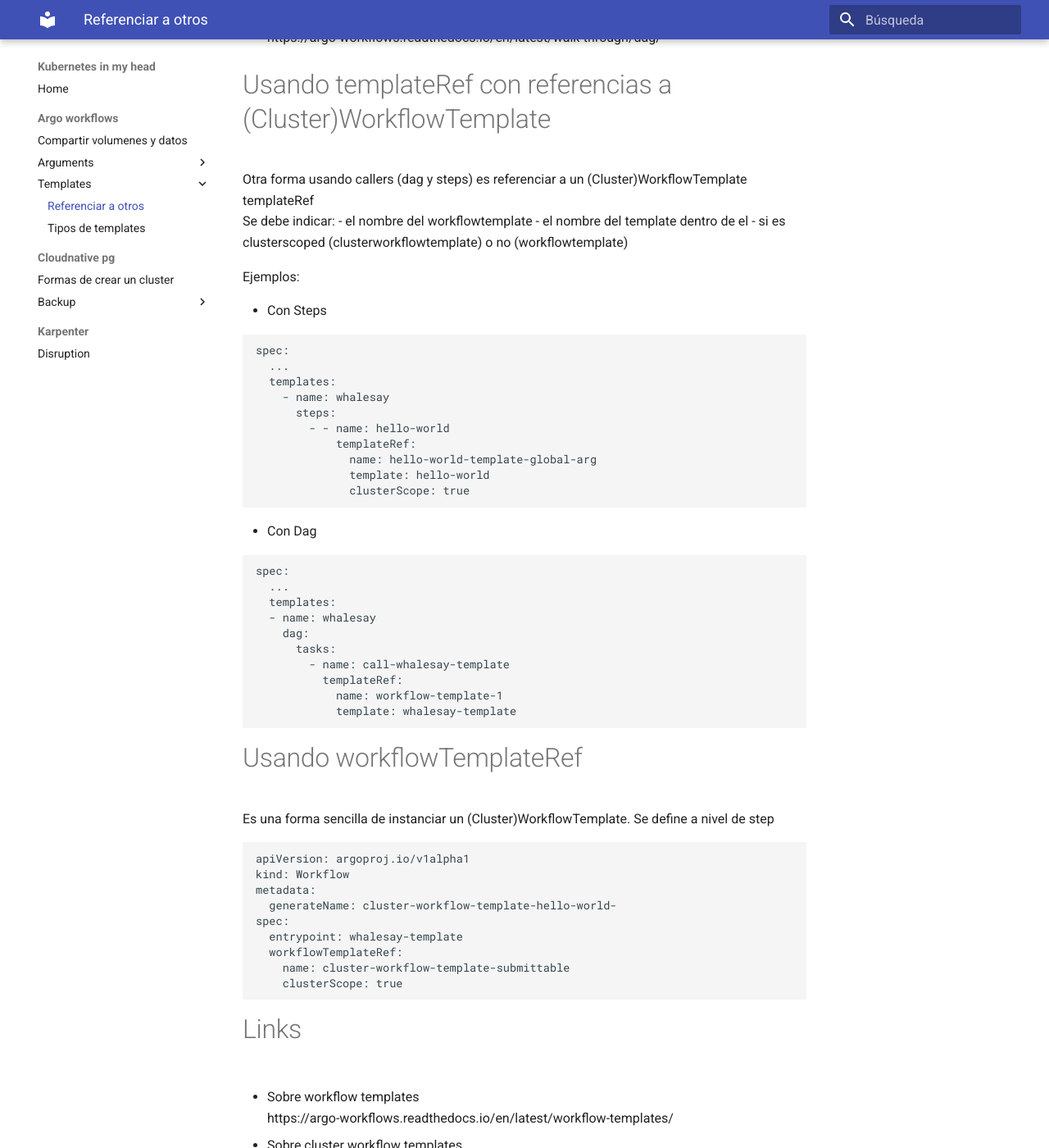
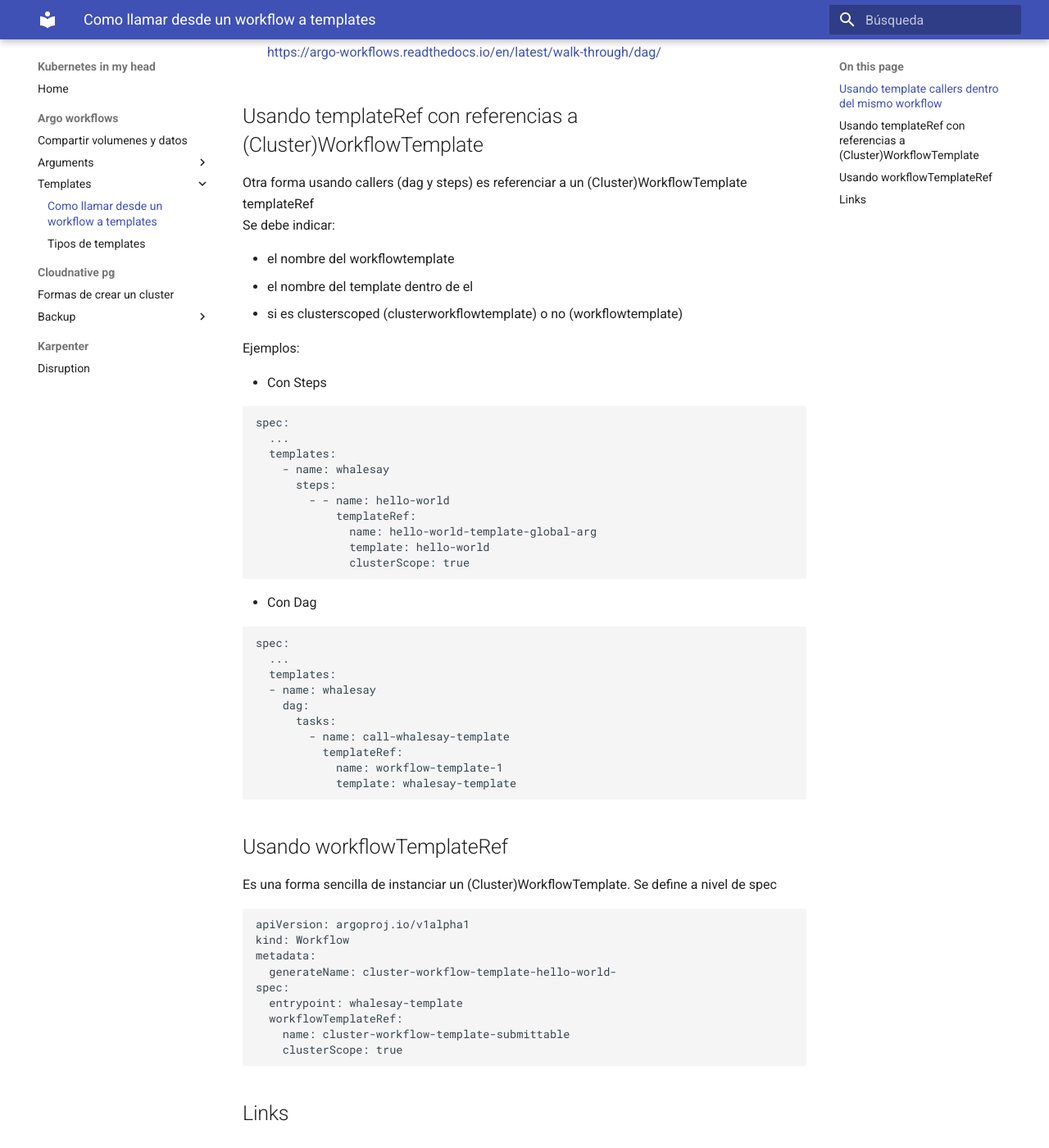
Before and after one commit to jorgelon/kubernetesinmyhead.net, an MkDocs documentation site: the page built from docs/argo-workflows/templates/referenciar-a-otros.md, in a window 1280 px wide and 1400 px high, scrolled down 471 px. Shown: the whole window at 82% size. Built offline with MkDocs 1.6.1 and Material for MkDocs 9.7.7, drawn with Linux system fonts in a browser that asks for light colours; some of the changed text lies outside the part shown.

Commit message:
better format

````diff
--- a/docs/argo-workflows/templates/referenciar-a-otros.md
+++ b/docs/argo-workflows/templates/referenciar-a-otros.md
@@ -1,32 +1,32 @@
+# Como llamar desde un workflow a templates
 
 Un workflow puede incluir templates que llaman a otro templates, usando los template callers (dag y steps)
 
-
-# Usando template callers dentro del mismo workflow
+## Usando template callers dentro del mismo workflow
 
 Mediante dag y steps se puede llamar a otros templates definidos en el mismo workflow.
 Para ello se define la template referenciables, y luego es llamada desde el caller
 
 - Steps
-https://argo-workflows.readthedocs.io/en/latest/walk-through/steps/
+<https://argo-workflows.readthedocs.io/en/latest/walk-through/steps/>
 
 - Dag
-https://argo-workflows.readthedocs.io/en/latest/walk-through/dag/
+<https://argo-workflows.readthedocs.io/en/latest/walk-through/dag/>
 
-
-# Usando templateRef con referencias a (Cluster)WorkflowTemplate
+## Usando templateRef con referencias a (Cluster)WorkflowTemplate
 
 Otra forma usando callers (dag y steps) es referenciar a un (Cluster)WorkflowTemplate templateRef
 Se debe indicar:
-  - el nombre del workflowtemplate
-  - el nombre del template dentro de el
-  - si es clusterscoped (clusterworkflowtemplate) o no (workflowtemplate)
+
+- el nombre del workflowtemplate
+- el nombre del template dentro de el
+- si es clusterscoped (clusterworkflowtemplate) o no (workflowtemplate)
 
 Ejemplos:
 
 - Con Steps
 
-```
+```yaml
 spec:
   ...
   templates:
@@ -40,7 +40,8 @@ spec:
 ```
 
 - Con Dag
-```
+
+```yaml
 spec:
   ...
   templates:
@@ -52,11 +53,12 @@ spec:
             name: workflow-template-1
             template: whalesay-template
 ```
-# Usando workflowTemplateRef
 
-Es una forma sencilla de instanciar un (Cluster)WorkflowTemplate. Se define a nivel de step
+## Usando workflowTemplateRef
 
-```
+Es una forma sencilla de instanciar un (Cluster)WorkflowTemplate. Se define a nivel de spec
+
+```yaml
 apiVersion: argoproj.io/v1alpha1
 kind: Workflow
 metadata:
@@ -68,16 +70,16 @@ spec:
     clusterScope: true
 ```
 
-# Links
+## Links
 
 - Sobre workflow templates
-https://argo-workflows.readthedocs.io/en/latest/workflow-templates/
+<https://argo-workflows.readthedocs.io/en/latest/workflow-templates/>
 
 - Sobre cluster workflow templates
-https://argo-workflows.readthedocs.io/en/latest/cluster-workflow-templates/
+<https://argo-workflows.readthedocs.io/en/latest/cluster-workflow-templates/>
 
 - Spec sobre templateref
-https://argo-workflows.readthedocs.io/en/latest/fields/#templateref
+<https://argo-workflows.readthedocs.io/en/latest/fields/#templateref>
 
 - Spec sobre workflowtemplateref
-https://argo-workflows.readthedocs.io/en/latest/fields/#workflowtemplateref
+<https://argo-workflows.readthedocs.io/en/latest/fields/#workflowtemplateref>
````
Also changed, not shown: docs/argo-workflows/compartir-volumenes-y-datos.md (+6 -6 lines).
